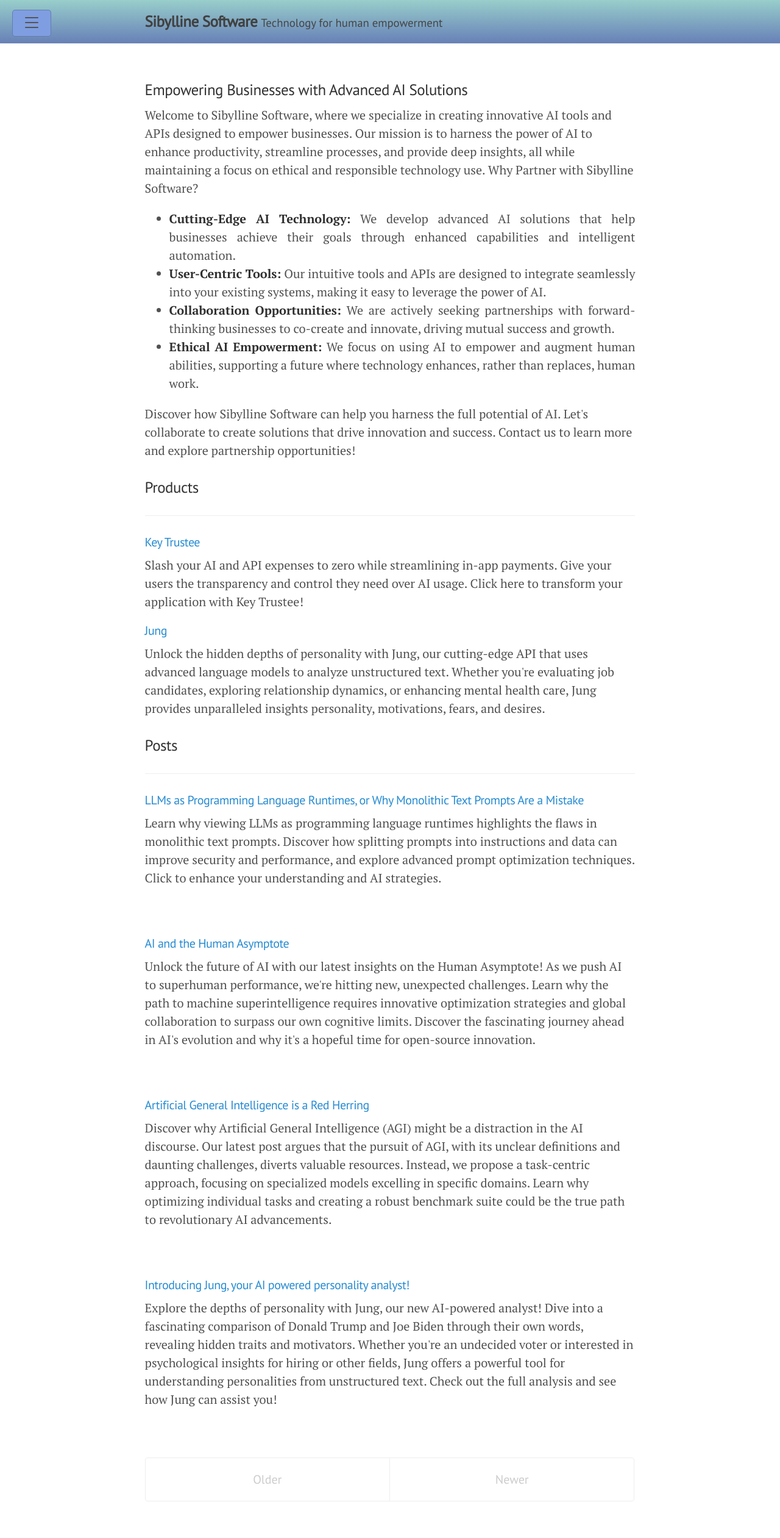
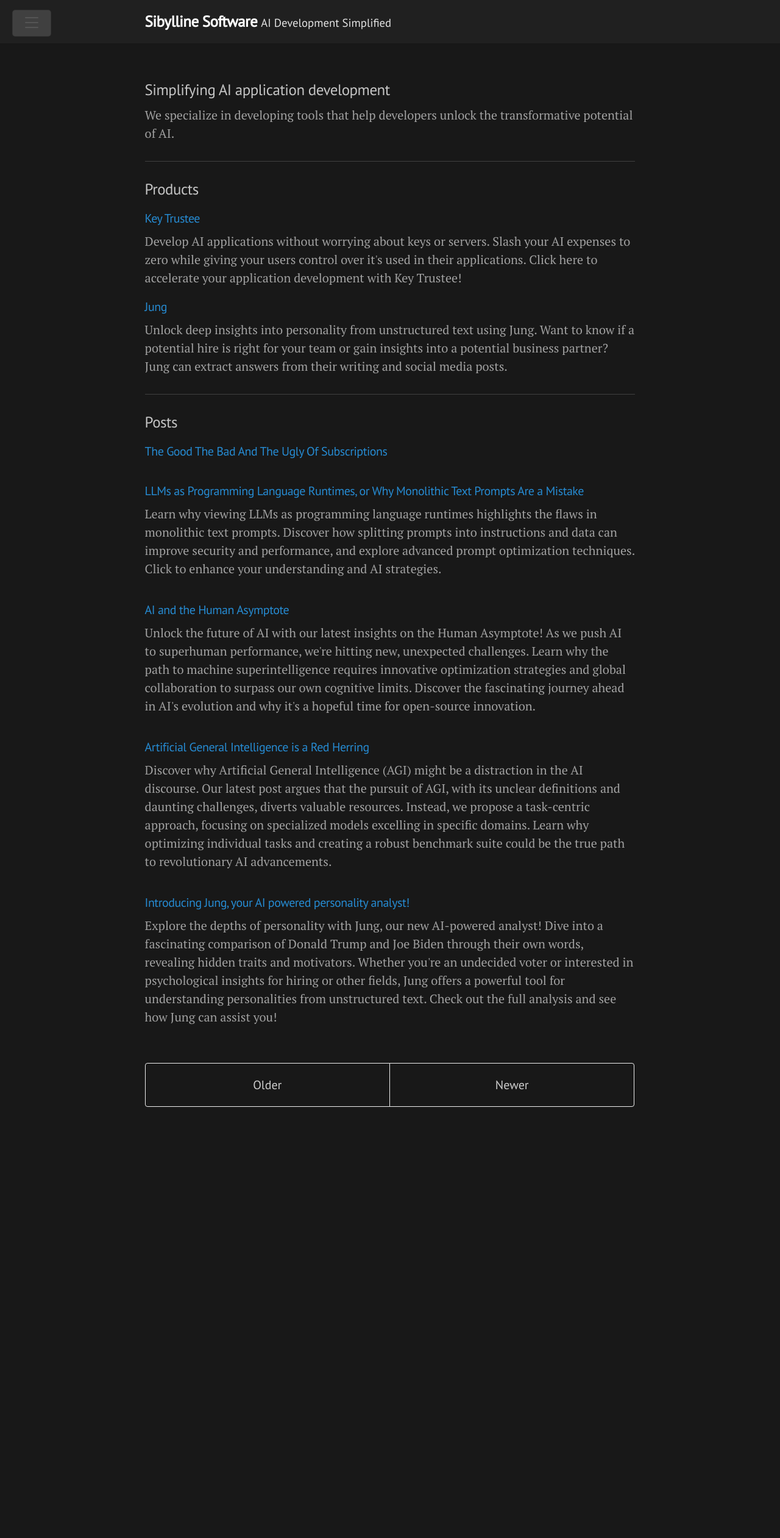
Before and after one commit to githubcustomerserviceistrash/githubcustomerserviceistrash.github.io, a Jekyll site: the page built from index.html, in a window 1280 px wide. Shown: the whole page at 61% size. Built offline with Jekyll 4.4.1, drawn with Linux system fonts in a browser that asks for light colours; the list of posts is cut into pages by our own code; after the commit the page ends 1875 px from its top, so only the background shows below that.

Commit message:
Updates to theme and verbiage

```diff
--- a/_config.yml
+++ b/_config.yml
@@ -1,7 +1,7 @@
 # Setup
 title:               Sibylline Software
-tagline:             Technology for human empowerment
-description:         Trusted partners in AI development
+tagline:             AI Development Simplified
+description:         AI For Everyone
 url:                 https://sibylline.dev
 baseurl:             ''
 paginate:            5
--- a/index.html
+++ b/index.html
@@ -3,52 +3,32 @@
 title: Home
 ---
 
-<h3>Empowering Businesses with Advanced AI Solutions</h3>
+<h3>Simplifying AI application development</h3>
 <p>
-  Welcome to Sibylline Software, where we specialize in creating innovative AI
-  tools and APIs designed to empower businesses. Our mission is to harness the
-  power of AI to enhance productivity, streamline processes, and provide deep
-  insights, all while maintaining a focus on ethical and responsible technology
-  use. Why Partner with Sibylline Software?
-
-  <ul><li><strong>Cutting-Edge AI Technology:</strong> We
-  develop advanced AI solutions that help businesses achieve their goals through
-  enhanced capabilities and intelligent automation.</li><li><strong>User-Centric Tools:</strong>
-  Our intuitive tools and APIs are designed to integrate seamlessly into your
-  existing systems, making it easy to leverage the power of AI.</li><li>
-  <strong>Collaboration Opportunities:</strong> We are actively seeking partnerships with
-  forward-thinking businesses to co-create and innovate, driving mutual success
-  and growth. </li><li><strong>Ethical AI Empowerment:</strong> We focus on using AI to empower and
-  augment human abilities, supporting a future where technology enhances, rather
-  than replaces, human work.</li>
-
-</ul>
-Discover how Sibylline Software can help you
-  harness the full potential of AI. Let's collaborate to create solutions that
-  drive innovation and success. Contact us to learn more and explore partnership
-  opportunities!
+  We specialize in developing tools that help developers unlock the
+  transformative potential of AI.
 </p>
+<hr />
 <h3>Products</h3>
-<hr />
 <div class="products">
   <div>
     <h4><a href="https://www.keytrustee.org">Key Trustee</a></h4>
-    Slash your AI and API expenses to zero while streamlining in-app payments.
-    Give your users the transparency and control they need over AI usage. Click
-    here to transform your application with Key Trustee!
+    Develop AI applications without worrying about keys or servers. Slash your
+    AI expenses to zero while giving your users control over it's used in their
+    applications. Click here to accelerate your application development with Key
+    Trustee!
   </div>
   <div>
     <h4><a href="/jung/">Jung</a></h4>
-    Unlock the hidden depths of personality with Jung, our cutting-edge API that
-    uses advanced language models to analyze unstructured text. Whether you're
-    evaluating job candidates, exploring relationship dynamics, or enhancing
-    mental health care, Jung provides unparalleled insights personality,
-    motivations, fears, and desires.
+    Unlock deep insights into personality from unstructured text using Jung.
+    Want to know if a potential hire is right for your team or gain insights
+    into a potential business partner? Jung can extract answers from their
+    writing and social media posts.
   </div>
 </div>
 
+<hr />
 <h3>Posts</h3>
-<hr />
 <div class="posts">
   {% assign last_ten_posts = paginator.posts | slice: 0, 10 %} {% for post in
   last_ten_posts %}
--- a/public/css/lanyon.css
+++ b/public/css/lanyon.css
@@ -50,7 +50,7 @@
 h6 {
   font-family: "PT Sans", Helvetica, Arial, sans-serif;
   font-weight: 400;
-  color: #313131;
+  color: #c5c5c5;
   letter-spacing: -0.025rem;
 }
 
@@ -97,22 +97,22 @@
   padding-top: 1rem;
   padding-bottom: 1rem;
   margin-bottom: 3rem;
-  background: linear-gradient(to bottom, #98cecb, #6780b7);
-  border-bottom: 1px solid #eee;
+  background: rgba(32, 32, 32, 1);
+  border-bottom: 1px solid rgba(16, 16, 16, 0.5);
 }
 .masthead-title {
   margin-top: 0;
   margin-bottom: 0;
   font-weight: 700;
-  color: #202020;
+  color: #ffffff;
 }
 .masthead-title a {
-  color: #404040;
+  color: #ffffff;
 }
 .masthead-title small {
   font-size: 75%;
   font-weight: 400;
-  color: #454545;
+  color: #e3e3e3;
   letter-spacing: 0;
 }
 
@@ -219,7 +219,7 @@
   align-items: center;
   padding: 0.25rem 0.75rem;
   color: #202020;
-  background-color: #7f9ee1;
+  background-color: rgba(64, 64, 64, 1);
   border-color: rgba(20,20,20, 0.25);
   border-width: 1px;
   border-style: solid;
@@ -309,7 +309,7 @@
 
 .page,
 .post {
-  margin-bottom: 4em;
+  margin-bottom: 2em;
 }
 
 /* Blog post or page title */
--- a/public/css/poole.css
+++ b/public/css/poole.css
@@ -59,8 +59,8 @@
 }
 
 body {
-  color: #515151;
-  background-color: #fff;
+  color: rgb(160, 160, 160);
+  background-color: rgb(24, 24, 24);
   -webkit-text-size-adjust: 100%;
       -ms-text-size-adjust: 100%;
 }
@@ -132,8 +132,8 @@
   position: relative;
   margin: 1.5rem 0;
   border: 0;
-  border-top: 1px solid #eee;
-  border-bottom: 1px solid #fff;
+  border-top: 1px solid rgb(64, 64, 64);
+  /* border-bottom: 1px solid #fff; */
 }
 
 abbr {
```
Also changed, not shown: _posts/2024-09-12-the-good-the-bad-and-the-ugly-of-subscriptions.md (added).
